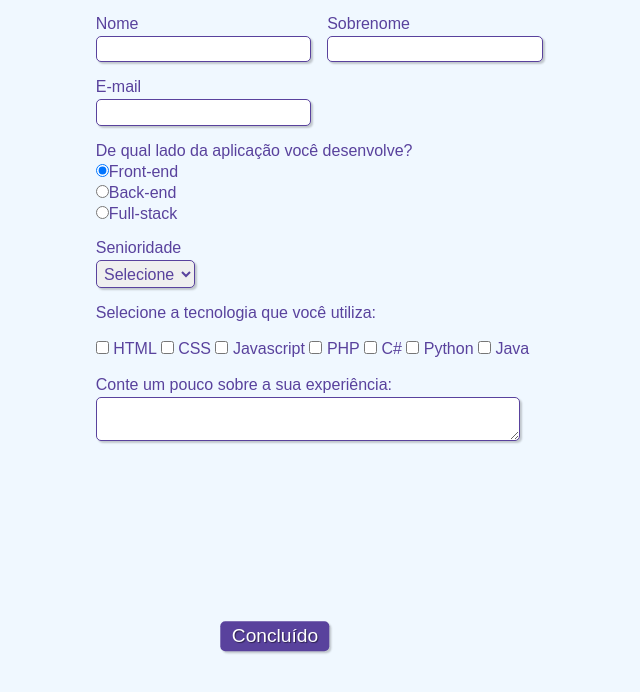
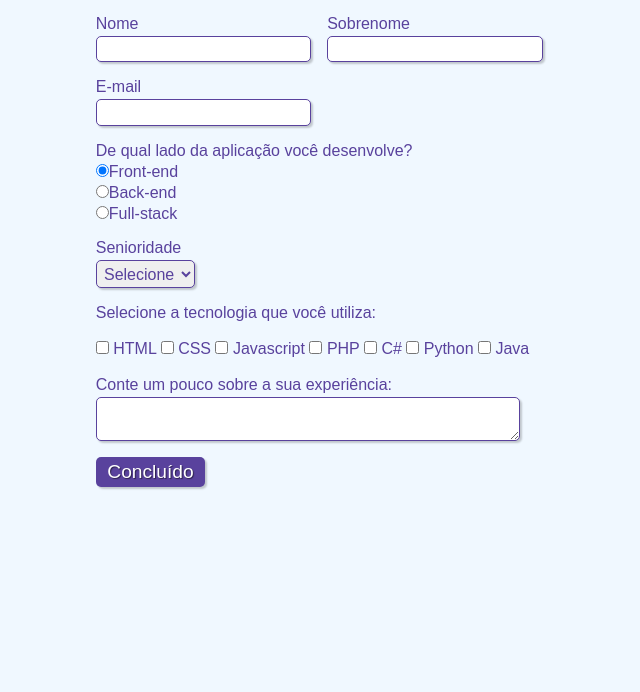
Before and after one commit to J-Robalo/cadastro-de-devs, a plain HTML site: page index.html in a window 1280 px wide. Shown: the part 84-776 px from the top of the page, without its empty margins (365-1005 px from the left). Drawn offline with Linux system fonts and the light colour scheme.

Commit message:
Consertando botão de Concluído

```diff
--- a/style.css
+++ b/style.css
@@ -96,11 +96,6 @@ fieldset.grupo .campo {
   padding: 0.2em 0.6em;
   box-shadow: 2px 2px 2px rgba(0, 0, 0, 0.2);
   text-shadow: 1px 1px 1px rgba(0, 0, 0, 0.5);
-  position: absolute;
-  top: 90%;
-  left: 50%;
-  margin-right: -50%;
-  transform: translate(-50%, -50%);
 }
 
 .botao:hover {
```
